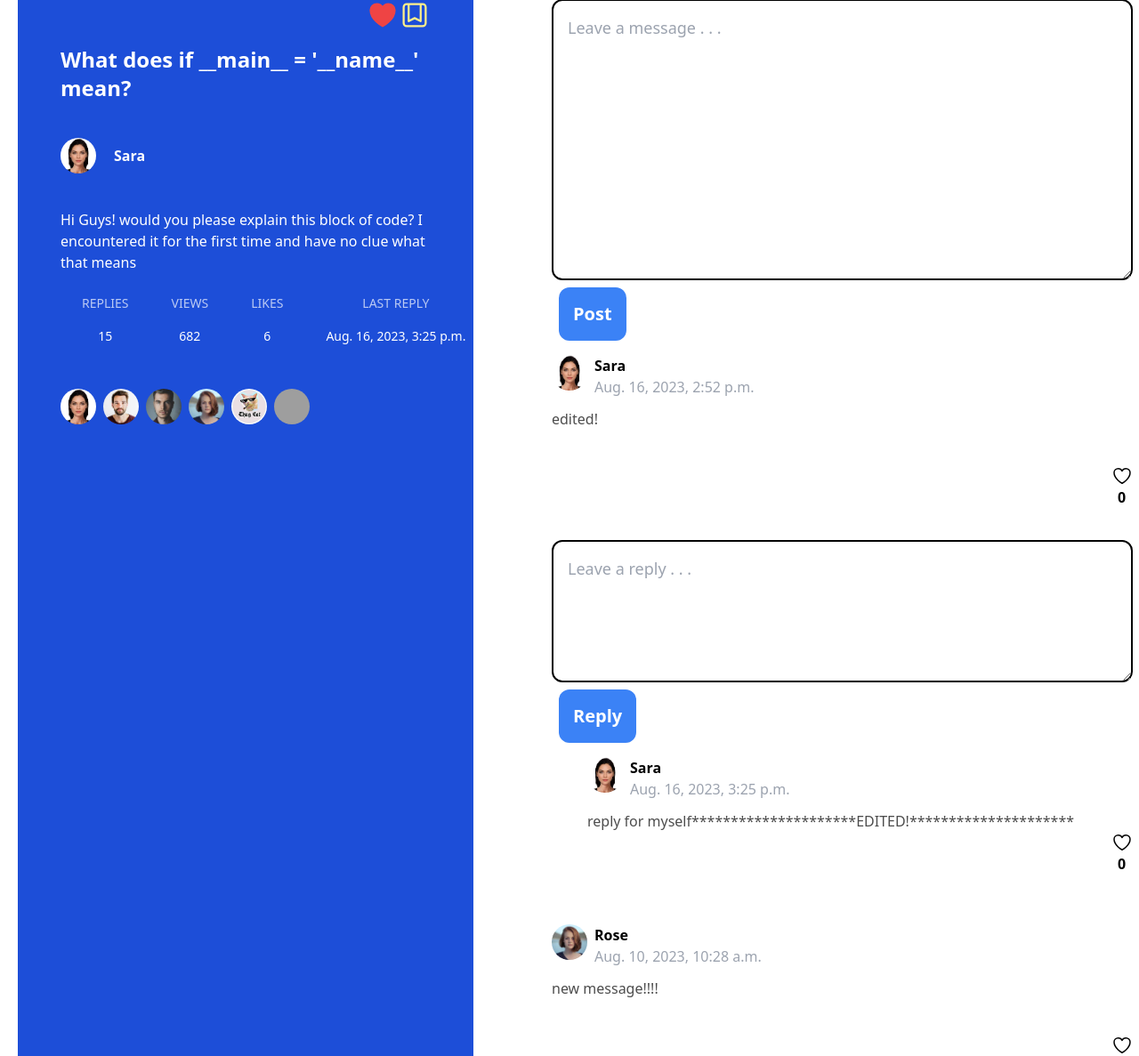
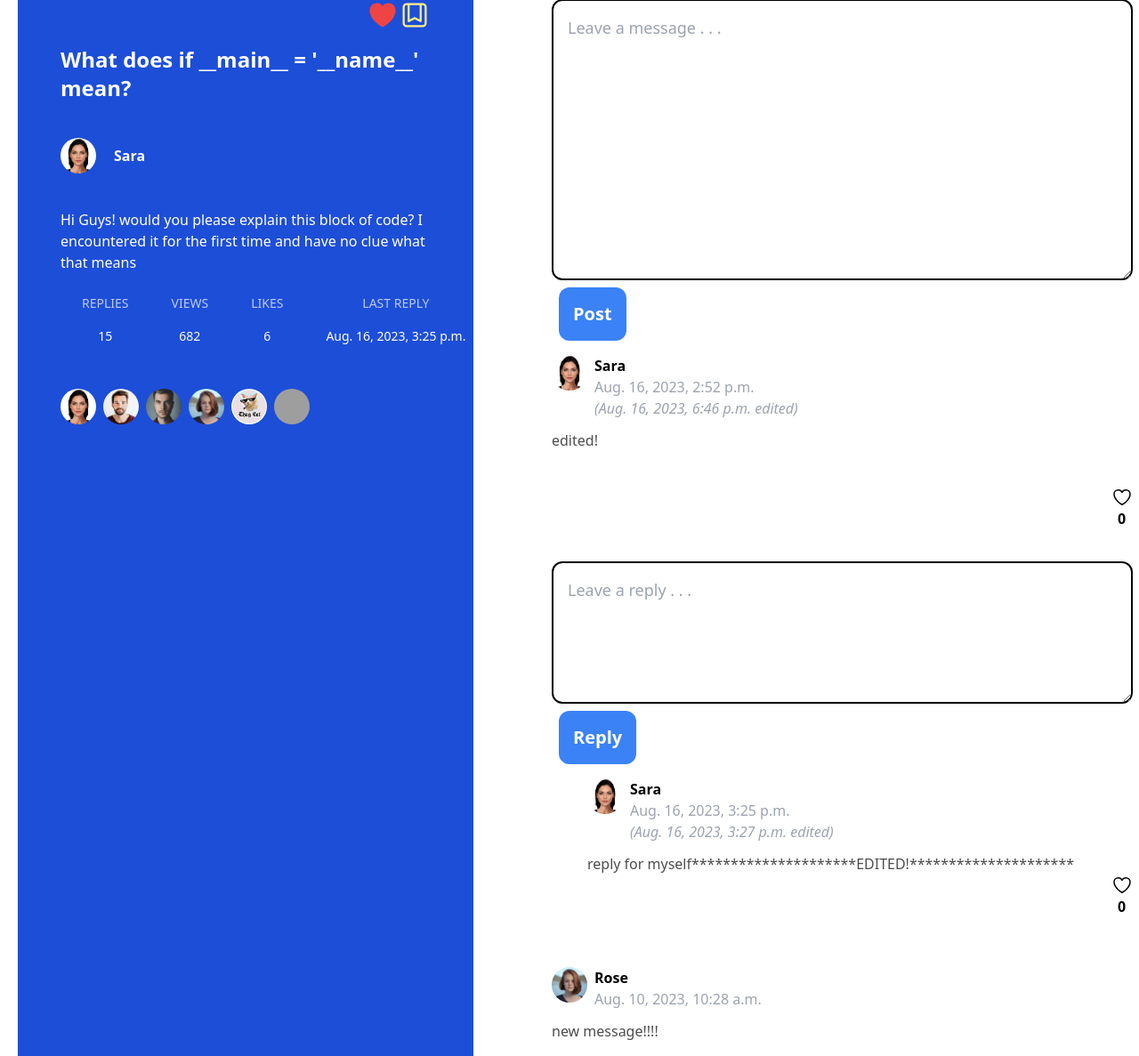
Before and after one commit to Shift77/Discussion-Website, a Django app: page /category/post/1/ in a window 1280 px wide; the page is wider, and only the part inside the window is pictured. Shown: the part 180-1367 px from the top of that part at 89% size. Run offline with Django 4.2, Linux system fonts and the light colour scheme; a user stored in the database is signed in; data comes from the database, SQL or seed files in the repository; both versions use the stored data as it was after the commit; some libraries are stand-ins or nearby versions; grey boxes are pictures that could not be loaded.

Commit message:
Added modification date for comments nad reply

```diff
--- a/discussion_app/models.py
+++ b/discussion_app/models.py
@@ -96,6 +96,16 @@ class Message(models.Model):
             return True
 
         return False
-
+    @property
     def children(self):
         return Message.objects.filter(replies=self)
+
+    @property
+    def edited(self):
+
+        edited = False
+
+        if self.creation_date != self.last_modified_date:
+            edited = True
+
+        return edited
--- a/discussion_app/templates/discussion_app/post.html
+++ b/discussion_app/templates/discussion_app/post.html
@@ -155,6 +155,11 @@
               <div class="font-light text-gray-400">
               {{message.creation_date}}
               </div>
+              {% if message.edited %}
+                <div class="font-light text-gray-400 italic">
+                  ({{message.last_modified_date}} edited)
+                </div>
+              {% endif %}
             </div>
           </div>
           <div class="text-black text-opacity-70 pt-3">
@@ -222,6 +227,11 @@
                 <div class="font-light text-gray-400">
                 {{reply.creation_date}}
                 </div>
+                {% if reply.edited %}
+                  <div class="font-light text-gray-400 italic">
+                    ({{reply.last_modified_date}} edited)
+                  </div>
+                {% endif %}
               </div>
             </div>
             <div class="text-black text-opacity-70 pt-3">
```
Also changed, not shown: db.sqlite3.
